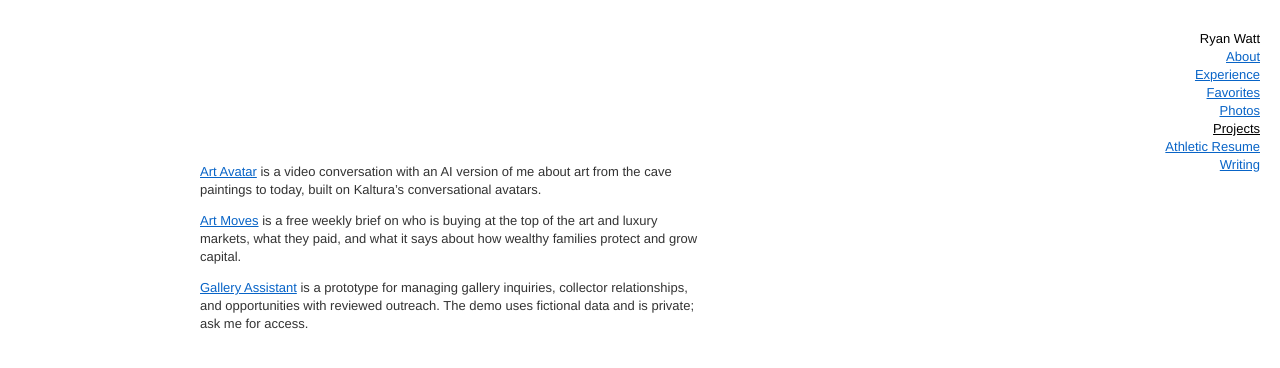
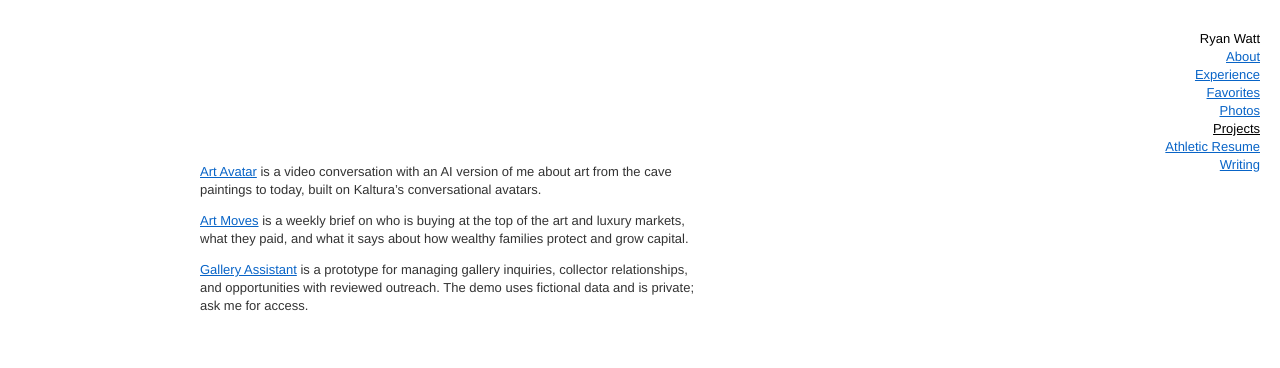
Before and after one commit to ryanbwatt/ryanbwatt.com, an Astro site: page /projects in a window 1280 px wide. Built offline with nearby package versions, Linux system fonts and the light colour scheme; Astro itself is replaced by a stand-in of ours.

Commit message:
Projects: drop "free" from the Art Moves line
Co-authored-by: Perplexity <noreply@perplexity.ai>

```diff
--- a/src/content/pages/projects.md
+++ b/src/content/pages/projects.md
@@ -8,7 +8,7 @@ description: Things Ryan Watt is building.
 about art from the cave paintings to today, built on Kaltura's conversational
 avatars.
 
-[Art Moves](https://art-moves.pages.dev/) is a free weekly brief on who is
+[Art Moves](https://art-moves.pages.dev/) is a weekly brief on who is
 buying at the top of the art and luxury markets, what they paid, and what it
 says about how wealthy families protect and grow capital.
 
```
